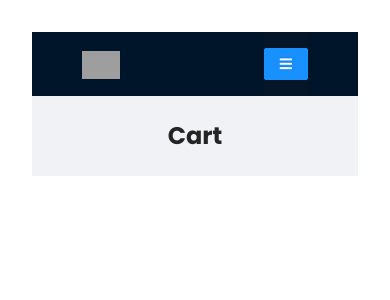
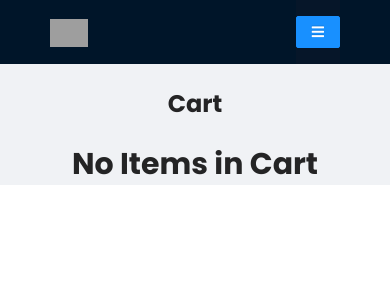
Before and after one commit to gauthamhc09/fakeShop, a React (Vite) app: page /cart in a window 390 px wide. Shown: the top 300 px of the page. Built offline with nearby package versions, Linux system fonts and the light colour scheme; grey boxes are pictures that could not be loaded.

Commit message:
removed padding, color change to mobile size, no cart page added

```diff
--- a/src/App.jsx
+++ b/src/App.jsx
@@ -18,9 +18,7 @@ function App() {
         <Content>
           <Routes>
             <Route exact path="" element={<Landing />} />
-            <Route path="category" element={<Categories />}>
-              <Route exact path="product" element={<ProductPages />} />
-            </Route>
+            <Route path="category" element={<Categories />}/>
             <Route path="cart" element={<Cart />} />
           </Routes>
         </Content>
--- a/src/App.scss
+++ b/src/App.scss
@@ -5,9 +5,8 @@
 
 @import "./styles/common.scss";
 #root {
-  max-width: 1280px;
+  max-width: 1920px;
   margin: 0 auto;
-  padding: 2rem;
   text-align: center;
   font-family: "Poppins";
 }
--- a/src/components/pages/Cart.jsx
+++ b/src/components/pages/Cart.jsx
@@ -14,6 +14,11 @@ const CartComponent = () => {
       <Title level={3} style={{ margin: "24px" }}>
         Cart
       </Title>
+      {
+        cartItems.length === 0 && <Title level={2} style={{ margin: 0 }}>
+          No Items in Cart
+        </Title>
+      }
       <Row gutter={[16, 24]}>
         {cartItems?.map((item) => {
           const { title, image, description, price, id, cartQuantity } = item;
--- a/src/components/pages/Landing.jsx
+++ b/src/components/pages/Landing.jsx
@@ -1,9 +1,7 @@
-import { Carousel } from "antd";
-import { Image } from "antd";
+import { Carousel, Image } from "antd";
 import React from "react";
 // import Cloth1 from "./../assets/images/index"
 import { Cloth1, Cloth2, Cloth3, Cloth4, Cloth5 } from "../../assets/images";
-import CardComponent from "../common/CardComponent";
 
 const contentStyle = {
   margin: 0,
@@ -16,7 +14,7 @@ const contentStyle = {
 
 const imageStyle = {
   width: "100%",
-  height: "80vh",
+  height: "70vh",
 };
 const Landing = () => {
   return (
--- a/src/styles/common.scss
+++ b/src/styles/common.scss
@@ -12,6 +12,9 @@
 }
 .ant-anchor-link-title {
   color: #fff;
+  @media only screen and (max-width: 767px) {
+    color: #000;
+  }
 }
 .ant-drawer-body {
   background-color: #f5f0ea;
@@ -60,6 +63,7 @@
 
   & .mobileHidden .ant-anchor-link-title {
     color: #fff;
+
   }
   & .mobileVisible {
     display: none;
```
Also changed, not shown: src/index.css (deleted, +0 -70 lines).
